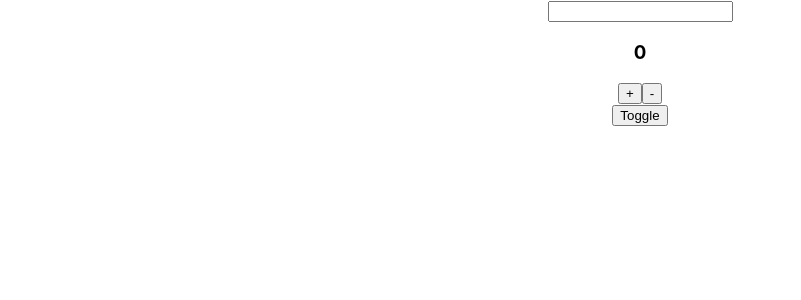
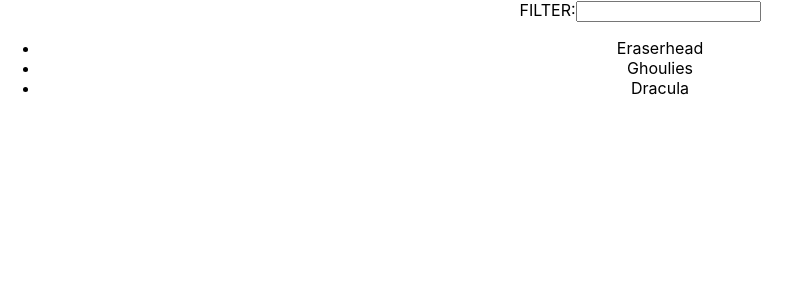
Before and after one commit to gwarzecha/round-one, a React (Create React App) app: page / in a window 1280 px wide. Shown: the top 300 px of the page, without its empty margins (0-801 px from the left). Built offline with nearby package versions, Linux system fonts and the light colour scheme.

Commit message:
added MoviesList component and created map and filter method for movies

```diff
--- a/src/App.js
+++ b/src/App.js
@@ -1,34 +1,17 @@
 import React from "react";
 // named import from the file
-import { Counter } from "./Counter";
-import { Accordion } from './Accordion';
-import { Input } from './Input';
+import { MoviesList } from './MoviesList'
 import "./App.css";
 
 function App() {
   return (
     <div className="App">
-      <Input />
-
-      <Counter />
-      <Accordion />
+      <MoviesList />
     </div>
   );
 }
 
-function HelloWorld({ name, greeting = "Hello" }) {
-  return (
-    <h1>
-      {" "}
-      {greeting} {name}!
-    </h1>
-  );
-}
 
-// HelloWorld.propTypes = {
-//   name: PropTypes.string,
-//   greeting: PropTypes.string,
 
-// }
 
 export default App;
--- /dev/null
+++ b/src/MoviesList.js
@@ -0,0 +1,35 @@
+import React, { useState } from "react";
+
+const movies = [
+  {
+    name: "Eraserhead",
+  },
+  {
+    name: "Ghoulies",
+  },
+  {
+    name: "Dracula",
+  },
+];
+export function MoviesList() {
+  const [filter, setFilter] = useState("");
+
+  return (
+    <div>
+      <label>
+        FILTER:
+        <input onChange={(e) => setFilter(e.target.value)} value={filter} />
+      </label>
+      <ul>
+        {movies
+          .filter((movie) =>
+            // will return true if the filter is found in the movie name
+            movie.name.toLowerCase().includes(filter.toLowerCase())
+          )
+          .map((movie) => (
+            <li key={movie.name}>{movie.name}</li>
+          ))}
+      </ul>
+    </div>
+  );
+}
```
